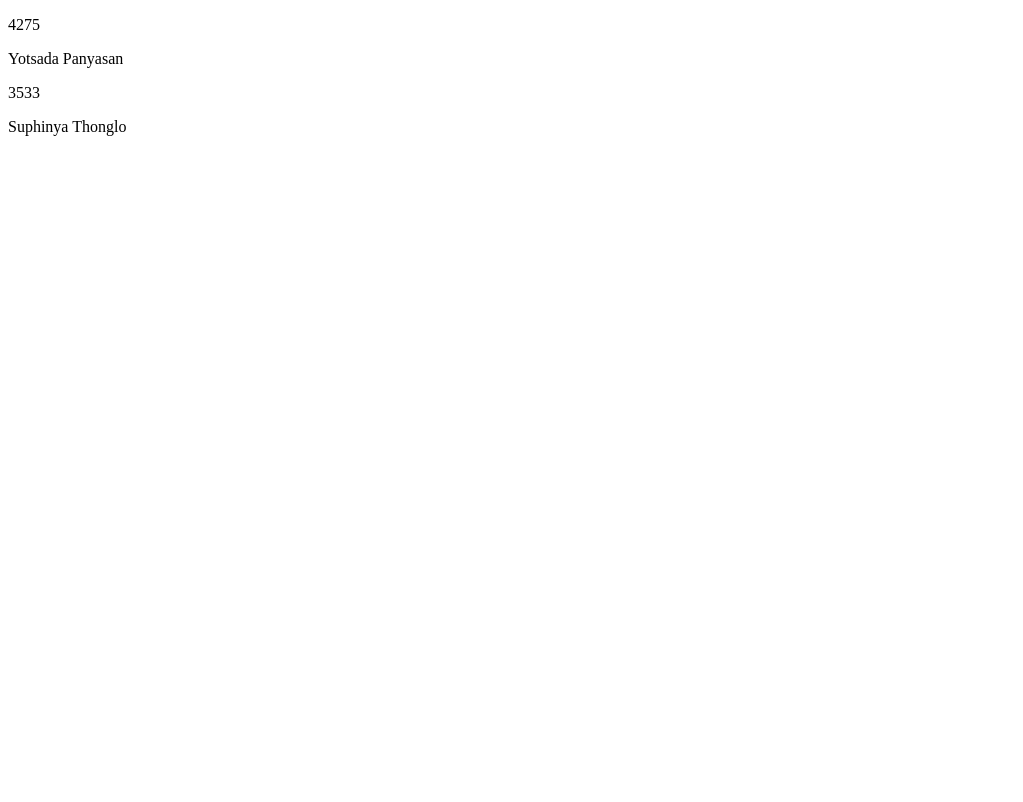
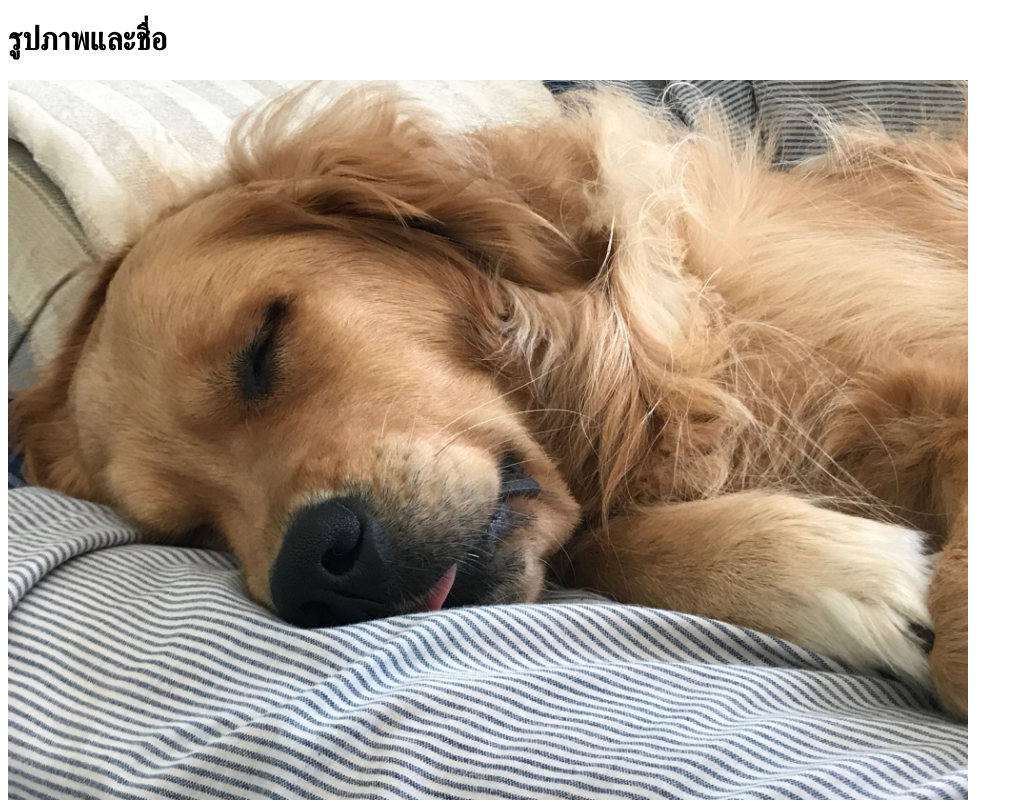
Before and after one commit to lalinlalu/LABB, a plain HTML site: page index.html in a window 1280 px wide. Shown: the top 802 px of the page, without its empty margins (0-1023 px from the left). Drawn offline with Linux system fonts and the light colour scheme.

Commit message:
commit stage8

```diff
--- a/index.html
+++ b/index.html
@@ -4,10 +4,13 @@
   <title>รูปภาพและชื่อ</title>
 </head>
 <body>
+  <h1>รูปภาพและชื่อ</h1>
   <div>
-    <p>4275</p><p>Yotsada Panyasan</p>
+      <img src="73510524a0a5b435efe839a32089fb2d.jpg" style="width:100%;max-width:960px" alt="รูปคนที่ 1">
+      <p>4275</p><p>Yotsada Panyasan</p>
   </div>
   <div>
+     <img src="286554561_3163733877228689_2758728424073429468_n.jpg" style="width:100%;max-width:960px" alt="รูปคนที่ 2">
      <p>3533</p><p>Suphinya Thonglo</p>
 
   </div>
```
Also changed, not shown: 286554561_3163733877228689_2758728424073429468_n.jpg (added), 73510524a0a5b435efe839a32089fb2d.jpg (added).
